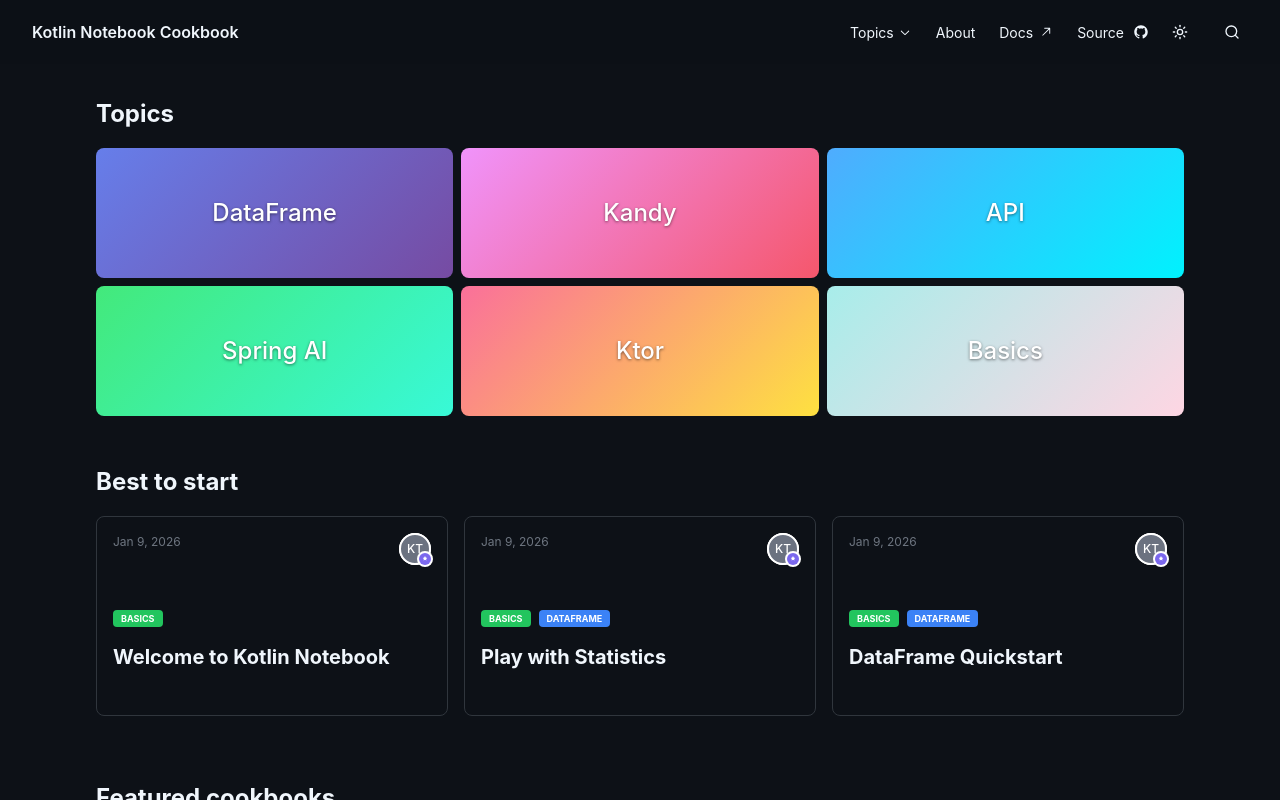
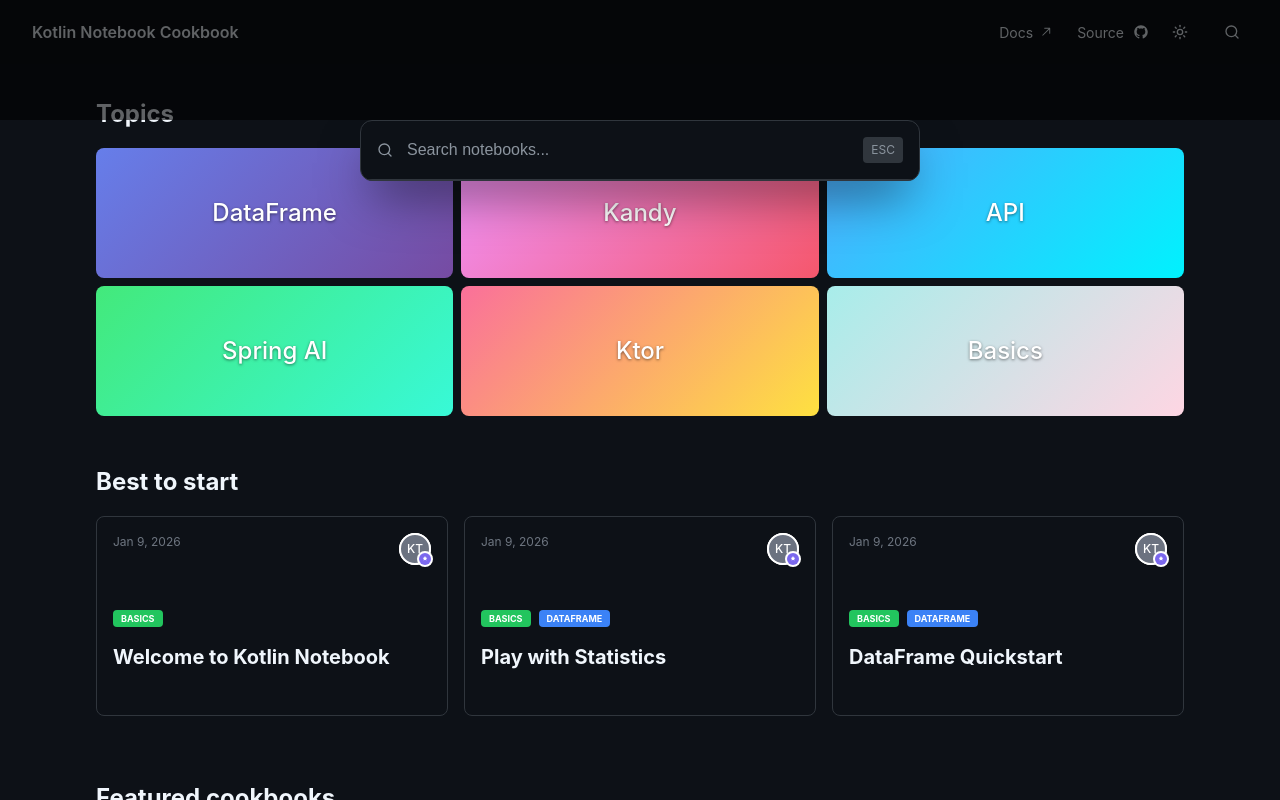
Before and after one commit to teodor-i/kotlin-notebook-cookbook, a React (Vite) app: page / in a window 1280 px wide. Both pictures are taken after a click on the button 1232 px from the left and 32 px from the top of the page. Shown: the top 800 px of the page. Built offline with nearby package versions, Linux system fonts and the light colour scheme.

Commit message:
Add working search, remove About and Topics from header

```diff
--- a/src/components/Header/Header.css
+++ b/src/components/Header/Header.css
@@ -154,3 +154,107 @@
     display: none;
   }
 }
+
+/* Search Modal */
+.search-overlay {
+  position: fixed;
+  top: 0;
+  left: 0;
+  right: 0;
+  bottom: 0;
+  background: rgba(0, 0, 0, 0.6);
+  z-index: 100;
+  display: flex;
+  align-items: flex-start;
+  justify-content: center;
+  padding-top: 15vh;
+}
+
+.search-modal {
+  background: var(--background);
+  border: 1px solid var(--card-border);
+  border-radius: 12px;
+  width: 100%;
+  max-width: 560px;
+  margin: 0 1rem;
+  overflow: hidden;
+  box-shadow: 0 25px 50px -12px rgba(0, 0, 0, 0.5);
+}
+
+.search-input-wrapper {
+  display: flex;
+  align-items: center;
+  gap: 0.75rem;
+  padding: 1rem;
+  border-bottom: 1px solid var(--card-border);
+}
+
+.search-input-wrapper svg {
+  flex-shrink: 0;
+  color: var(--text-secondary);
+}
+
+.search-input {
+  flex: 1;
+  background: none;
+  border: none;
+  outline: none;
+  font-size: 1rem;
+  color: var(--text-primary);
+}
+
+.search-input::placeholder {
+  color: var(--text-secondary);
+}
+
+.search-shortcut {
+  font-size: 0.75rem;
+  padding: 0.25rem 0.5rem;
+  background: var(--card-border);
+  border-radius: 4px;
+  color: var(--text-secondary);
+}
+
+.search-results {
+  list-style: none;
+  margin: 0;
+  padding: 0.5rem;
+  max-height: 400px;
+  overflow-y: auto;
+}
+
+.search-result-item {
+  display: flex;
+  flex-direction: column;
+  align-items: flex-start;
+  gap: 0.25rem;
+  width: 100%;
+  padding: 0.75rem 1rem;
+  background: none;
+  border: none;
+  border-radius: 8px;
+  cursor: pointer;
+  text-align: left;
+  color: var(--text-primary);
+  transition: background-color 0.15s;
+}
+
+.search-result-item:hover {
+  background: var(--card-border);
+}
+
+.search-result-title {
+  font-size: 0.9375rem;
+  font-weight: 500;
+}
+
+.search-result-tags {
+  font-size: 0.8125rem;
+  color: var(--text-secondary);
+}
+
+.search-no-results {
+  padding: 2rem;
+  text-align: center;
+  color: var(--text-secondary);
+}
--- a/src/components/Header/Header.tsx
+++ b/src/components/Header/Header.tsx
@@ -1,4 +1,6 @@
-import { Link } from 'react-router-dom';
+import { useState, useEffect, useRef } from 'react';
+import { Link, useNavigate } from 'react-router-dom';
+import { notebooks } from '../../data/notebooks';
 import './Header.css';
 
 interface HeaderProps {
@@ -7,6 +9,45 @@
 }
 
 export function Header({ onThemeToggle, isDarkMode = true }: HeaderProps) {
+  const [searchOpen, setSearchOpen] = useState(false);
+  const [searchQuery, setSearchQuery] = useState('');
+  const searchInputRef = useRef<HTMLInputElement>(null);
+  const navigate = useNavigate();
+
+  const filteredNotebooks = searchQuery.trim()
+    ? notebooks.filter((n) =>
+        n.title.toLowerCase().includes(searchQuery.toLowerCase()) ||
+        n.tags.some((t) => t.name.toLowerCase().includes(searchQuery.toLowerCase()))
+      ).slice(0, 8)
+    : [];
+
+  useEffect(() => {
+    if (searchOpen && searchInputRef.current) {
+      searchInputRef.current.focus();
+    }
+  }, [searchOpen]);
+
+  useEffect(() => {
+    const handleKeyDown = (e: KeyboardEvent) => {
+      if ((e.metaKey || e.ctrlKey) && e.key === 'k') {
+        e.preventDefault();
+        setSearchOpen(true);
+      }
+      if (e.key === 'Escape') {
+        setSearchOpen(false);
+        setSearchQuery('');
+      }
+    };
+    document.addEventListener('keydown', handleKeyDown);
+    return () => document.removeEventListener('keydown', handleKeyDown);
+  }, []);
+
+  const handleResultClick = (id: string) => {
+    setSearchOpen(false);
+    setSearchQuery('');
+    navigate(`/notebook/${id}`);
+  };
+
   return (
     <nav className="header">
       <Link to="/" className="header-logo">
@@ -15,11 +56,6 @@
 
       <div className="header-nav">
         <div className="header-nav-links">
-          <button className="header-nav-btn">
-            Topics
-            <ChevronDownIcon />
-          </button>
-          <Link to="/about" className="header-nav-link">About</Link>
           <a
             href="https://kotlinlang.org/docs/kotlin-notebook-overview.html"
             target="_blank"
@@ -47,10 +83,49 @@
           </button>
         </div>
 
-        <button className="header-search-btn">
+        <button className="header-search-btn" onClick={() => setSearchOpen(true)}>
           <SearchIcon />
         </button>
       </div>
+
+      {searchOpen && (
+        <div className="search-overlay" onClick={() => { setSearchOpen(false); setSearchQuery(''); }}>
+          <div className="search-modal" onClick={(e) => e.stopPropagation()}>
+            <div className="search-input-wrapper">
+              <SearchIcon />
+              <input
+                ref={searchInputRef}
+                type="text"
+                className="search-input"
+                placeholder="Search notebooks..."
+                value={searchQuery}
+                onChange={(e) => setSearchQuery(e.target.value)}
+              />
+              <span className="search-shortcut">ESC</span>
+            </div>
+            {filteredNotebooks.length > 0 && (
+              <ul className="search-results">
+                {filteredNotebooks.map((notebook) => (
+                  <li key={notebook.id}>
+                    <button
+                      className="search-result-item"
+                      onClick={() => handleResultClick(notebook.id)}
+                    >
+                      <span className="search-result-title">{notebook.title}</span>
+                      <span className="search-result-tags">
+                        {notebook.tags.map((t) => t.name).join(', ')}
+                      </span>
+                    </button>
+                  </li>
+                ))}
+              </ul>
+            )}
+            {searchQuery.trim() && filteredNotebooks.length === 0 && (
+              <div className="search-no-results">No notebooks found</div>
+            )}
+          </div>
+        </div>
+      )}
     </nav>
   );
 }
@@ -58,14 +133,6 @@
 function KotlinLogo() {
   return (
     <span className="header-logo-text">Kotlin Notebook Cookbook</span>
-  );
-}
-
-function ChevronDownIcon() {
-  return (
-    <svg width="15" height="15" viewBox="0 0 15 15" fill="none" xmlns="http://www.w3.org/2000/svg" className="icon-chevron">
-      <path d="M3.13523 6.15803C3.3241 5.95657 3.64052 5.94637 3.84197 6.13523L7.5 9.56464L11.158 6.13523C11.3595 5.94637 11.6759 5.95657 11.8648 6.15803C12.0536 6.35949 12.0434 6.67591 11.842 6.86477L7.84197 10.6148C7.64964 10.7951 7.35036 10.7951 7.15803 10.6148L3.15803 6.86477C2.95657 6.67591 2.94637 6.35949 3.13523 6.15803Z" fill="currentColor" fillRule="evenodd" clipRule="evenodd"/>
-    </svg>
   );
 }
 
```
